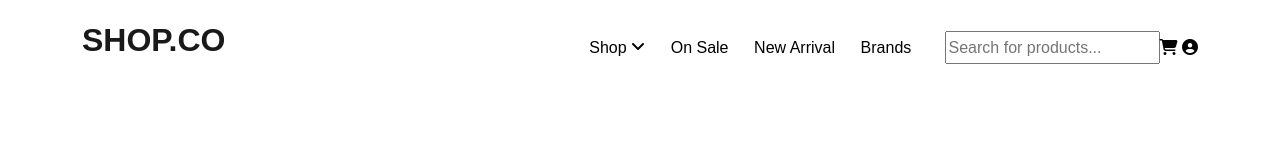
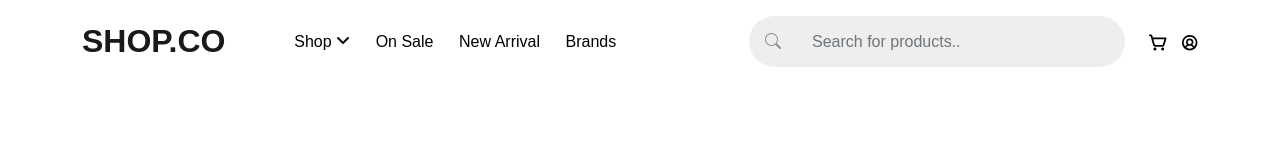
Before and after one commit to Shahriar-Imran/Shop-Co, a website: page index.html in a window 1280 px wide. Drawn offline with nearby package versions, Linux system fonts and the light colour scheme; files that its build step writes are made by us from their sources; a web font is replaced by a local one.

Commit message:
navbar completed

```diff
--- a/index.html
+++ b/index.html
@@ -12,6 +12,10 @@
             href="https://api.fontshare.com/v2/css?f[]=satoshi@300,400,500,700,900&display=swap"
             rel="stylesheet"
         />
+        <link
+            rel="stylesheet"
+            href="https://cdn.jsdelivr.net/npm/bootstrap-icons@1.11.3/font/bootstrap-icons.min.css"
+        />
         <link rel="stylesheet" href="css/font-awesome.css" />
         <link rel="stylesheet" href="css/bootstrap.css" />
         <link rel="stylesheet" href="css/styles.css" />
@@ -19,9 +23,12 @@
     </head>
     <body>
         <nav class="navbar navbar-expand-lg sticky-top">
-            <div class="container">
+            <div
+                class="container d-flex justify-content-center align-items-center" style="gap:40px"
+            >
+                <div class="navbar-left d-flex justify-content-center align-items-center" style="gap:20px">
                     <button
-                    class="navbar-toggler"
+                        class="navbar-toggler border-0 text-dark"
                         type="button"
                         data-bs-toggle="collapse"
                         data-bs-target="#navbarNavDropdown"
@@ -30,11 +37,12 @@
                     >
                         <span class="navbar-toggler-icon"></span>
                     </button>
-                <h1 class="navbar-brand fs-2 fw-bold text-uppercase">
+                    <h1 class="navbar-brand fs-2 fw-bold text-uppercase mb-0">
                         shop.co
                     </h1>
-                <div class="collapse navbar-collapse" id="navbarNavDropdown">
-                    <ul class="navbar-nav ms-auto">
+                </div>
+                <div class="collapse navbar-collapse" style="gap:24px" id="navbarNavDropdown">
+                    <ul class="navbar-nav d-flex justify-content-center">
                         <li class="nav-item">
                             <a href="#" class="nav-link text-dark fw-regular"
                                 >Shop <i class="fas fa-angle-down"></i
@@ -62,22 +70,41 @@
                     </ul>
                 </div>
 
-                <form class="nav-search" role="search">
-                    <i class="fas fa-search"></i>
+                <div class="navbar-right d-flex align-items-center gap-4 flex-grow-1 justify-content-end">
+                    <div class="input-group flex-grow-1 d-none d-lg-flex">
+                        <span
+                            class="input-group-text rounded-start-5 bg-primary"
+                            ><i class="bi bi-search"></i
+                        ></span>
                         <input
-                        type="search"
-                        placeholder="Search for products..."
-                        aria-label="Search products"
+                            type="text"
+                            name="search"
+                            id="search"
+                            class="form-control rounded-end-5 border-0 bg-primary"
+                            placeholder="Search for products.."
                         />
-                </form>
+                    </div>
 
-                <div class="nav-actions">
+                    <a href="#" class="d-lg-none text-dark">
+                        <i class="bi bi-search fs-5"></i>
+                    </a>
+
+                    <div class="nav-icons d-flex justify-content-center align-items-center" style="gap: 14px" flex-shrink-0>
                         <a href="#" aria-label="Cart"
-                        ><i class="fas fa-shopping-cart text-dark"></i>
+                            ><img
+                                src="images/cart-icon.svg"
+                                alt=""
+                                class="img-fluid" width="24" height="24"
+                            />
                         </a>
                         <a href="#">
-                        <i class="far fa-user-circle fa-1x text-dark"></i>
+                            <img
+                                src="images/user-icon.svg"
+                                alt=""
+                                class="img-fluid"
+                            />
                         </a>
+                    </div>
                 </div>
             </div>
         </nav>
--- a/scss/bootstrap.scss
+++ b/scss/bootstrap.scss
@@ -3,6 +3,7 @@ $font-family-sans-serif: 'Satoshi', sans-serif;
 // Colors
 $primary: rgba(240, 238, 237, 1);
 $secondary: rgba(0, 0, 0, 0.6);
+$text-secondary: rgba(0, 0, 0, 0.4);
 $dark: #000;
 $body-bg: #fff;
 $body-color: #fff;
--- a/scss/styles.scss
+++ b/scss/styles.scss
@@ -2,3 +2,15 @@
 .navbar-brand {
     font-family: 'Integral CF', sans-serif;
 }
+
+.navbar-brand {
+    font-weight: 900;
+}
+
+.input-group {
+    i,
+    input {
+        color: rgba(0, 0, 0, 0.4) !important;
+    }
+
+}
```
Also changed, not shown: images/cart-icon.svg (added), images/user-icon.svg (added). Lines whose indentation alone changed are shown as unchanged.
